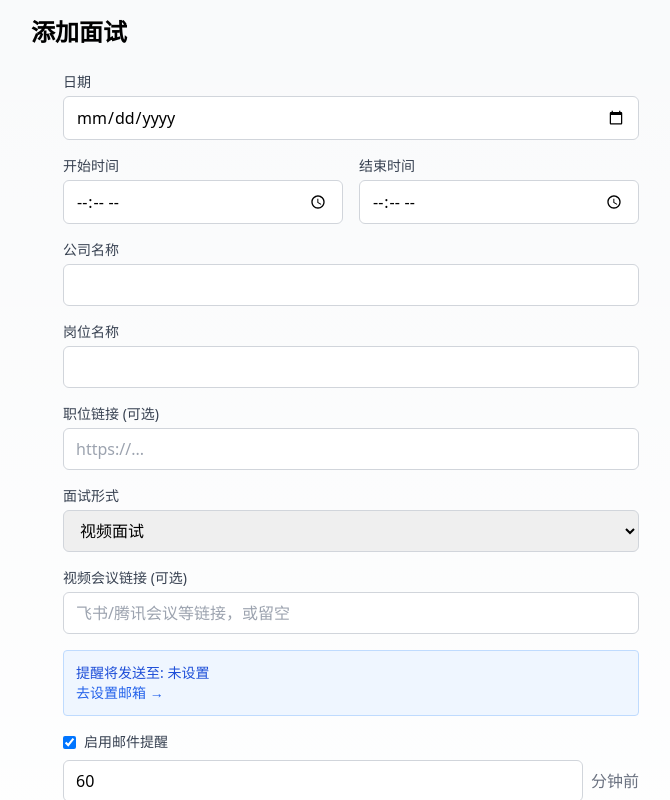
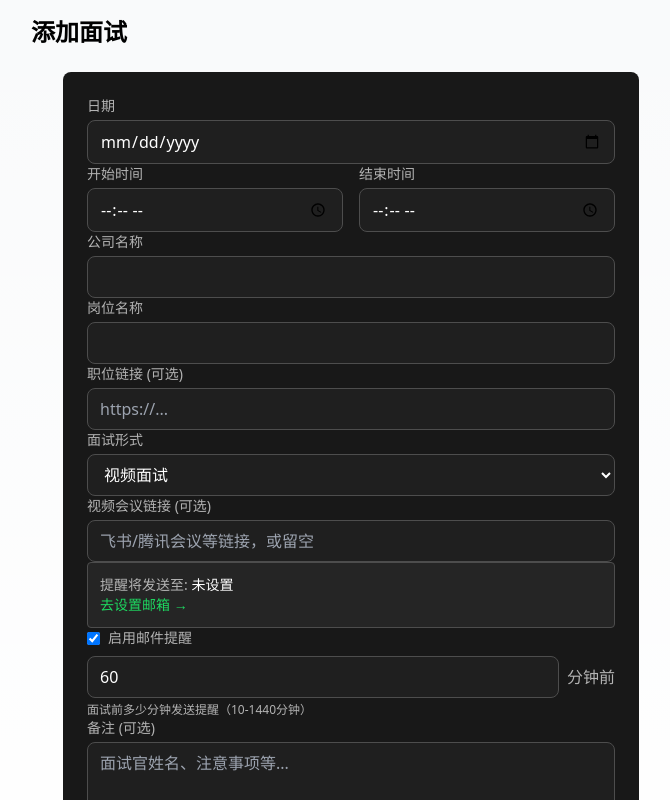
Before and after one commit to jovan-vault/interview-manager, a Next.js app: page /interviews/new in a window 1280 px wide. Shown: the top 800 px of the page, without its empty margins (289-959 px from the left). Built offline with nearby package versions, Linux system fonts and the light colour scheme; no server answers; the database is empty.

Commit message:
feat: apply dark theme to InterviewForm

```diff
--- a/src/components/InterviewForm.tsx
+++ b/src/components/InterviewForm.tsx
@@ -77,48 +77,49 @@ export default function InterviewForm({ initialData, mode, id }: Props) {
 
   return (
     <form onSubmit={handleSubmit} className="space-y-4 max-w-xl mx-auto">
+      <div className="bg-[#181818] rounded-lg p-6">
       <div>
-        <label className="block text-sm font-medium text-gray-700">日期</label>
+        <label className="block text-sm font-medium text-[#b3b3b3] mb-1">日期</label>
         <input type="date" value={form.date} onChange={e => setForm({ ...form, date: e.target.value })} required
-          className="mt-1 block w-full rounded-md border border-gray-300 px-3 py-2 focus:border-blue-500 focus:ring-blue-500" />
+          className="mt-1 block w-full rounded-lg bg-[#1f1f1f] border border-[#4d4d4d] px-3 py-2 text-white focus:border-[#1ed760] focus:outline-none" />
       </div>
 
       <div className="grid grid-cols-2 gap-4">
         <div>
-          <label className="block text-sm font-medium text-gray-700">开始时间</label>
+          <label className="block text-sm font-medium text-[#b3b3b3] mb-1">开始时间</label>
           <input type="time" value={form.startTime} onChange={e => setForm({ ...form, startTime: e.target.value })} required
-            className="mt-1 block w-full rounded-md border border-gray-300 px-3 py-2 focus:border-blue-500 focus:ring-blue-500" />
+            className="mt-1 block w-full rounded-lg bg-[#1f1f1f] border border-[#4d4d4d] px-3 py-2 text-white focus:border-[#1ed760] focus:outline-none" />
         </div>
         <div>
-          <label className="block text-sm font-medium text-gray-700">结束时间</label>
+          <label className="block text-sm font-medium text-[#b3b3b3] mb-1">结束时间</label>
           <input type="time" value={form.endTime} onChange={e => setForm({ ...form, endTime: e.target.value })} required
-            className="mt-1 block w-full rounded-md border border-gray-300 px-3 py-2 focus:border-blue-500 focus:ring-blue-500" />
+            className="mt-1 block w-full rounded-lg bg-[#1f1f1f] border border-[#4d4d4d] px-3 py-2 text-white focus:border-[#1ed760] focus:outline-none" />
         </div>
       </div>
 
       <div>
-        <label className="block text-sm font-medium text-gray-700">公司名称</label>
+        <label className="block text-sm font-medium text-[#b3b3b3] mb-1">公司名称</label>
         <input type="text" value={form.company} onChange={e => setForm({ ...form, company: e.target.value })} required
-          className="mt-1 block w-full rounded-md border border-gray-300 px-3 py-2 focus:border-blue-500 focus:ring-blue-500" />
+          className="mt-1 block w-full rounded-lg bg-[#1f1f1f] border border-[#4d4d4d] px-3 py-2 text-white focus:border-[#1ed760] focus:outline-none" />
       </div>
 
       <div>
-        <label className="block text-sm font-medium text-gray-700">岗位名称</label>
+        <label className="block text-sm font-medium text-[#b3b3b3] mb-1">岗位名称</label>
         <input type="text" value={form.position} onChange={e => setForm({ ...form, position: e.target.value })} required
-          className="mt-1 block w-full rounded-md border border-gray-300 px-3 py-2 focus:border-blue-500 focus:ring-blue-500" />
+          className="mt-1 block w-full rounded-lg bg-[#1f1f1f] border border-[#4d4d4d] px-3 py-2 text-white focus:border-[#1ed760] focus:outline-none" />
       </div>
 
       <div>
-        <label className="block text-sm font-medium text-gray-700">职位链接 (可选)</label>
+        <label className="block text-sm font-medium text-[#b3b3b3] mb-1">职位链接 (可选)</label>
         <input type="url" value={form.positionUrl} onChange={e => setForm({ ...form, positionUrl: e.target.value })}
           placeholder="https://..."
-          className="mt-1 block w-full rounded-md border border-gray-300 px-3 py-2 focus:border-blue-500 focus:ring-blue-500" />
+          className="mt-1 block w-full rounded-lg bg-[#1f1f1f] border border-[#4d4d4d] px-3 py-2 text-white focus:border-[#1ed760] focus:outline-none" />
       </div>
 
       <div>
-        <label className="block text-sm font-medium text-gray-700">面试形式</label>
+        <label className="block text-sm font-medium text-[#b3b3b3] mb-1">面试形式</label>
         <select value={form.interviewType} onChange={e => setForm({ ...form, interviewType: e.target.value as 'VIDEO' | 'ONSITE' })}
-          className="mt-1 block w-full rounded-md border border-gray-300 px-3 py-2 focus:border-blue-500 focus:ring-blue-500">
+          className="mt-1 block w-full rounded-lg bg-[#1f1f1f] border border-[#4d4d4d] px-3 py-2 text-white focus:border-[#1ed760] focus:outline-none">
           <option value="VIDEO">视频面试</option>
           <option value="ONSITE">现场面试</option>
         </select>
@@ -126,19 +127,19 @@ export default function InterviewForm({ initialData, mode, id }: Props) {
 
       {form.interviewType === 'VIDEO' && (
         <div>
-          <label className="block text-sm font-medium text-gray-700">视频会议链接 (可选)</label>
+          <label className="block text-sm font-medium text-[#b3b3b3] mb-1">视频会议链接 (可选)</label>
           <input type="text" value={form.meetingUrl} onChange={e => setForm({ ...form, meetingUrl: e.target.value })}
             placeholder="飞书/腾讯会议等链接，或留空"
-            className="mt-1 block w-full rounded-md border border-gray-300 px-3 py-2 focus:border-blue-500 focus:ring-blue-500" />
+            className="mt-1 block w-full rounded-lg bg-[#1f1f1f] border border-[#4d4d4d] px-3 py-2 text-white focus:border-[#1ed760] focus:outline-none" />
         </div>
       )}
 
-      <div className="bg-blue-50 border border-blue-200 rounded p-3 text-sm">
-        <p className="text-blue-700">
-          提醒将发送至: <span className="font-mono">{savedEmail || '未设置'}</span>
+      <div className="bg-[#252525] border border-[#4d4d4d] rounded p-3 text-sm">
+        <p className="text-[#b3b3b3]">
+          提醒将发送至: <span className="font-mono text-white">{savedEmail || '未设置'}</span>
         </p>
         {!savedEmail && (
-          <Link href="/settings" className="text-blue-600 hover:underline">
+          <Link href="/settings" className="text-[#1ed760] hover:underline">
             去设置邮箱 →
           </Link>
         )}
@@ -152,7 +153,7 @@ export default function InterviewForm({ initialData, mode, id }: Props) {
             onChange={e => setForm({ ...form, reminderEnabled: e.target.checked })}
             className="rounded border-gray-300"
           />
-          <span className="text-sm font-medium text-gray-700">启用邮件提醒</span>
+          <span className="text-sm font-medium text-[#b3b3b3]">启用邮件提醒</span>
         </div>
         {form.reminderEnabled && (
           <>
@@ -164,11 +165,11 @@ export default function InterviewForm({ initialData, mode, id }: Props) {
                 value={form.reminderMinutes}
                 onChange={e => setForm({ ...form, reminderMinutes: parseInt(e.target.value) || 60 })}
                 required
-                className="flex-1 rounded-md border border-gray-300 px-3 py-2 focus:border-blue-500 focus:ring-blue-500"
+                className="flex-1 rounded-lg bg-[#1f1f1f] border border-[#4d4d4d] px-3 py-2 text-white focus:border-[#1ed760] focus:outline-none"
               />
-              <span className="text-gray-500">分钟前</span>
+              <span className="text-[#b3b3b3]">分钟前</span>
             </div>
-            <p className="text-xs text-gray-500 mt-1">
+            <p className="text-xs text-[#b3b3b3] mt-1">
               面试前多少分钟发送提醒（10-1440分钟）
             </p>
           </>
@@ -176,21 +177,22 @@ export default function InterviewForm({ initialData, mode, id }: Props) {
       </div>
 
       <div>
-        <label className="block text-sm font-medium text-gray-700">备注 (可选)</label>
+        <label className="block text-sm font-medium text-[#b3b3b3] mb-1">备注 (可选)</label>
         <textarea value={form.notes} onChange={e => setForm({ ...form, notes: e.target.value })} rows={3}
           placeholder="面试官姓名、注意事项等..."
-          className="mt-1 block w-full rounded-md border border-gray-300 px-3 py-2 focus:border-blue-500 focus:ring-blue-500" />
+          className="mt-1 block w-full rounded-lg bg-[#1f1f1f] border border-[#4d4d4d] px-3 py-2 text-white focus:border-[#1ed760] focus:outline-none" />
       </div>
 
       <div className="flex gap-3">
         <button type="submit" disabled={loading}
-          className="flex-1 bg-blue-600 text-white py-2 px-4 rounded-md hover:bg-blue-700 disabled:opacity-50">
+          className="flex-1 bg-[#1ed760] text-black py-3 px-6 rounded-full font-semibold hover:opacity-90 disabled:opacity-50">
           {loading ? '保存中...' : '保存'}
         </button>
         <button type="button" onClick={() => router.back()}
-          className="flex-1 bg-gray-200 text-gray-800 py-2 px-4 rounded-md hover:bg-gray-300">
+          className="flex-1 bg-[#1f1f1f] text-white py-3 px-6 rounded-full font-semibold hover:bg-[#252525]">
           取消
         </button>
+      </div>
       </div>
     </form>
   )
```
